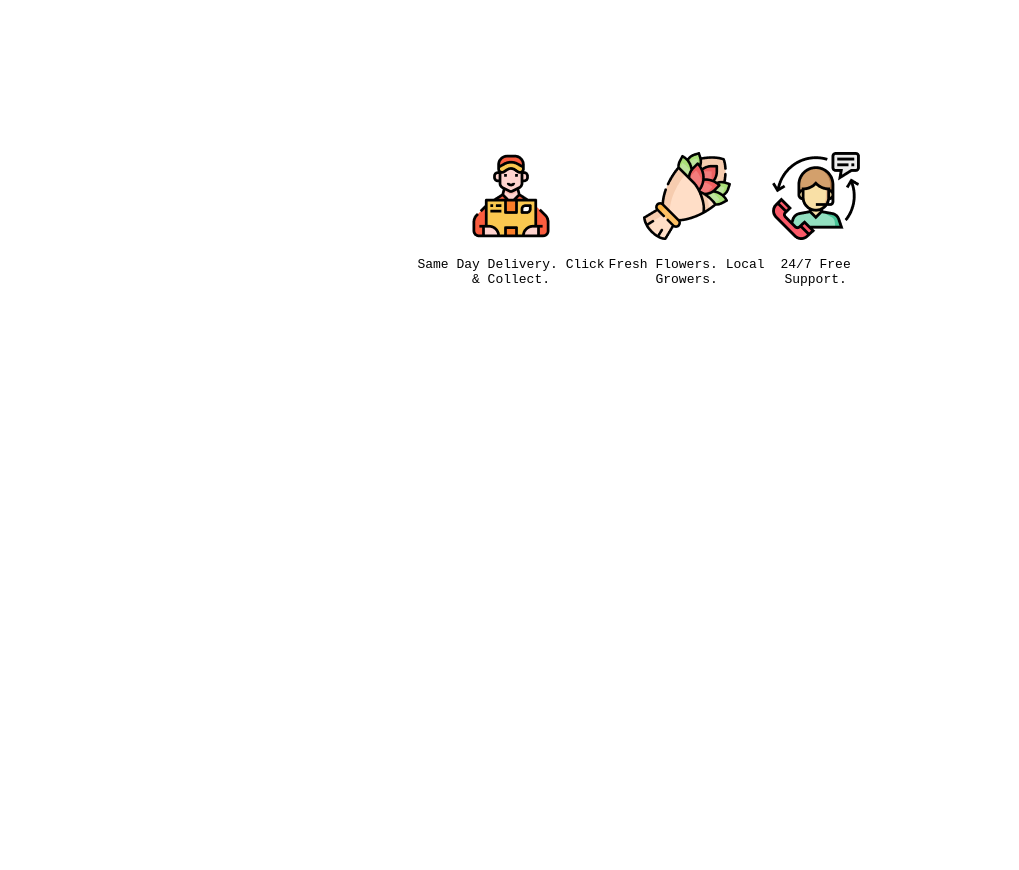
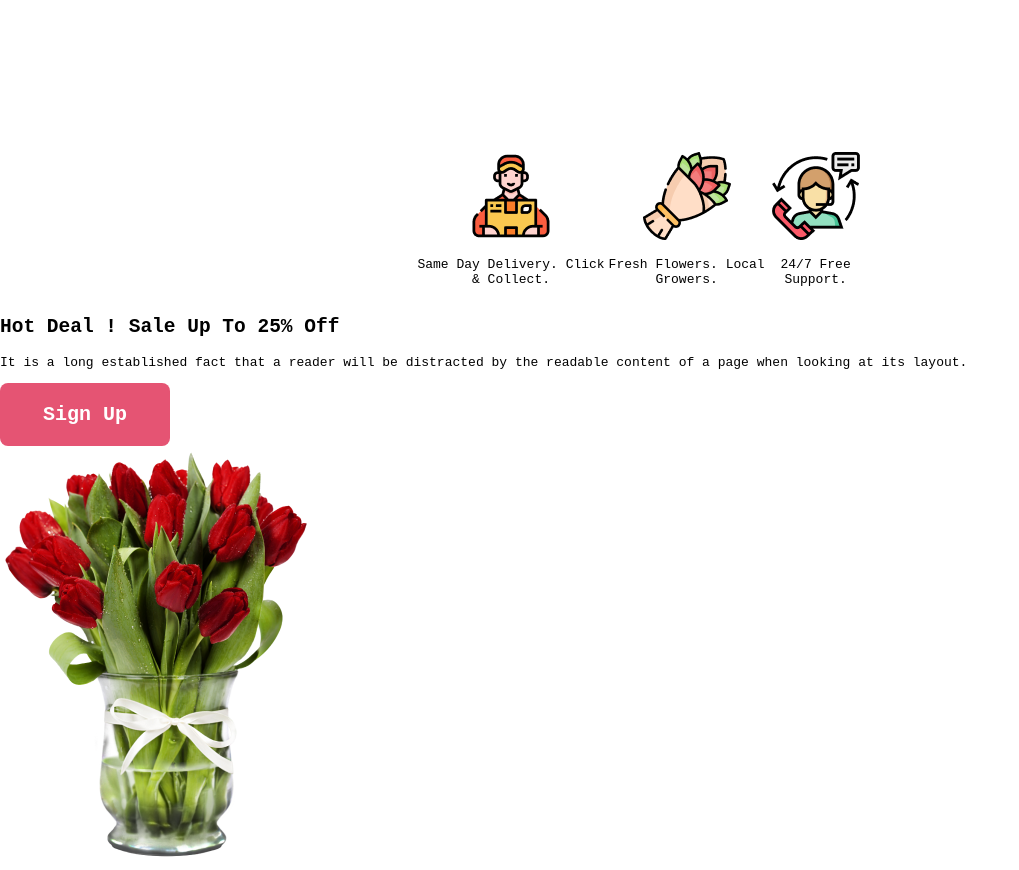
Before and after one commit to darklight9911/flower-shop-assignment-main, a plain HTML site: page index.html in a window 1280 px wide. Shown: the part 1911-2781 px from the top of the page, without its empty margins (0-1019 px from the left). Before the commit the page ends 2211 px from the top, so only its background shows below. Drawn offline with Linux system fonts and the light colour scheme.

Commit message:
hot-deal section completed

```diff
--- a/index.html
+++ b/index.html
@@ -68,6 +68,15 @@
                 <p class="os-des">24/7 Free Support.</p>
             </div>
         </section>
-</main>
+
+        <!-- section.hot-deal>h2.hot-deal-title+p.hot-deal-description+button.btn-primary+div.hot-deal-bg>img -->
+        <section class="hot-deal">
+            <h2 class="hot-deal-title">Hot Deal ! Sale Up To 25% Off</h2>
+            <p class="hot-deal-description">It is a long established fact that a reader will be distracted by the readable content of a page when looking at its layout.</p>
+            <button class="btn-primary">Sign Up</button>
+            <div class="hot-deal-bg"><img src="/asset/pngwing 8.png" alt=""></div>
+        </section>
+
+    </main>
 </body>
 </html>
```
